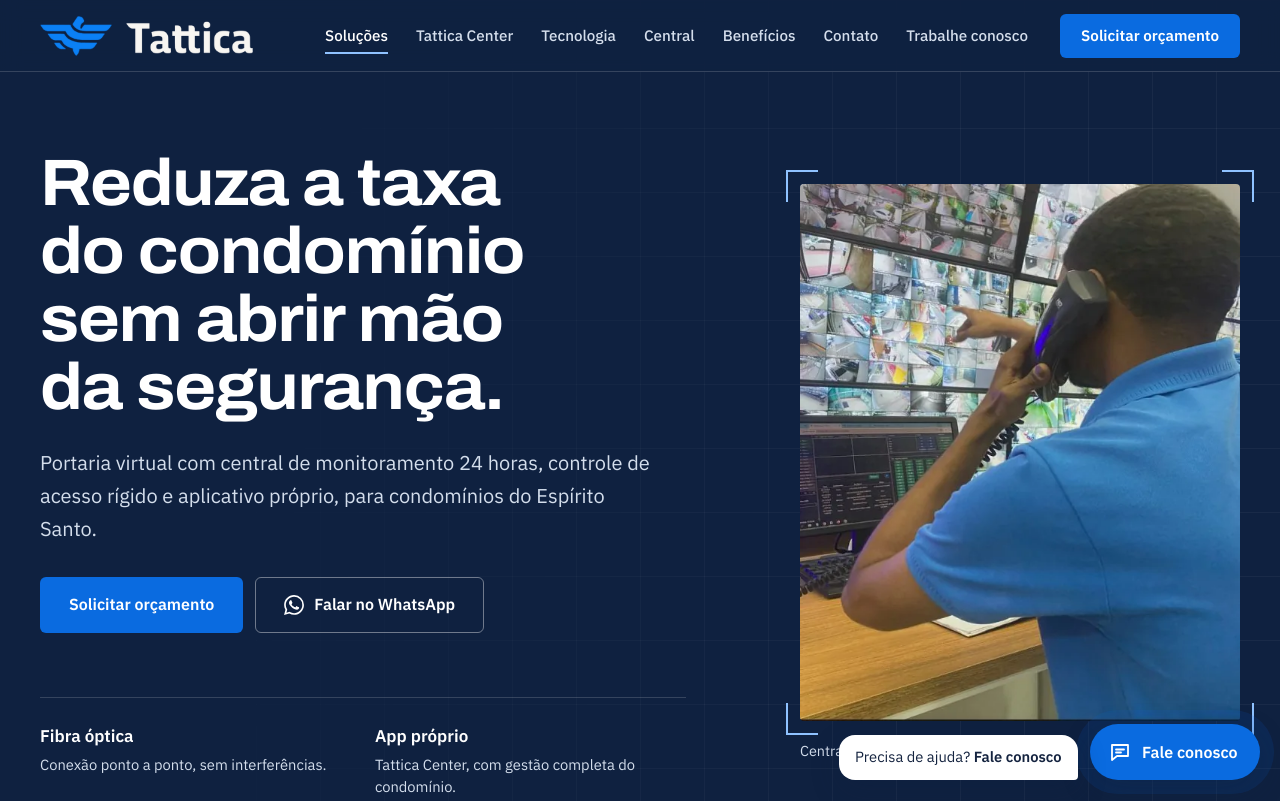
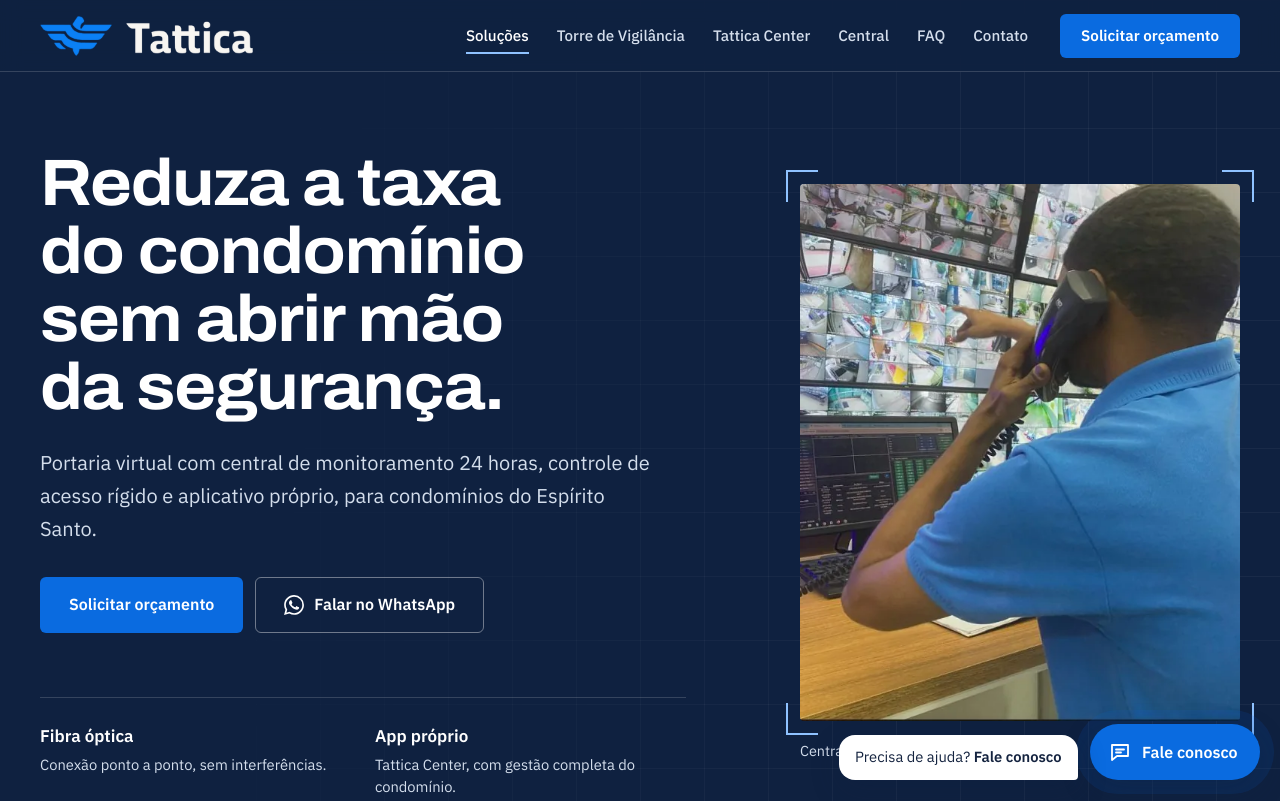
Before and after one commit to KaikyBrener/Tattica-Website, a plain HTML site: page index.html in a window 1280 px wide. Shown: the top 801 px of the page. Drawn offline with Linux system fonts and the light colour scheme.

Commit message:
Menu com Torre de Vigilância e FAQ; Trabalhe conosco passa para o rodapé

```diff
--- a/index.html
+++ b/index.html
@@ -167,12 +167,11 @@
             <nav class="main-nav" id="main-nav" aria-label="Principal">
                 <ul class="nav-list">
                     <li><a href="#solucoes" class="nav-link">Soluções</a></li>
+                    <li><a href="#torre" class="nav-link">Torre de Vigilância</a></li>
                     <li><a href="#tattica-center" class="nav-link">Tattica Center</a></li>
-                    <li><a href="#tecnologia" class="nav-link">Tecnologia</a></li>
                     <li><a href="#central" class="nav-link">Central</a></li>
-                    <li><a href="#beneficios" class="nav-link">Benefícios</a></li>
+                    <li><a href="#faq" class="nav-link">FAQ</a></li>
                     <li><a href="#contato" class="nav-link">Contato</a></li>
-                    <li><a href="#trabalhe-conosco" class="nav-link">Trabalhe conosco</a></li>
                 </ul>
                 <a href="https://wa.me/552730262196?text=Ol%C3%A1!%20Gostaria%20de%20solicitar%20um%20or%C3%A7amento." target="_blank" rel="noopener noreferrer" class="btn btn--primary nav-cta quote-trigger" aria-haspopup="dialog" aria-controls="chat-panel">Solicitar orçamento</a>
             </nav>
@@ -724,11 +723,13 @@
                     <h2 class="footer__title">Navegação</h2>
                     <ul>
                         <li><a href="#solucoes">Soluções</a></li>
-                        <li><a href="#tattica-center">Tattica Center</a></li>
+                        <li><a href="#torre">Torre de Vigilância</a></li>
+                        <li><a href="#tattica-center">Aplicativo Tattica Center</a></li>
                         <li><a href="#tecnologia">Tecnologia</a></li>
                         <li><a href="#central">Central de monitoramento</a></li>
                         <li><a href="#beneficios">Benefícios</a></li>
                         <li><a href="#faq">Perguntas frequentes</a></li>
+                        <li><a href="#trabalhe-conosco">Trabalhe conosco</a></li>
                     </ul>
                 </nav>
 
```
